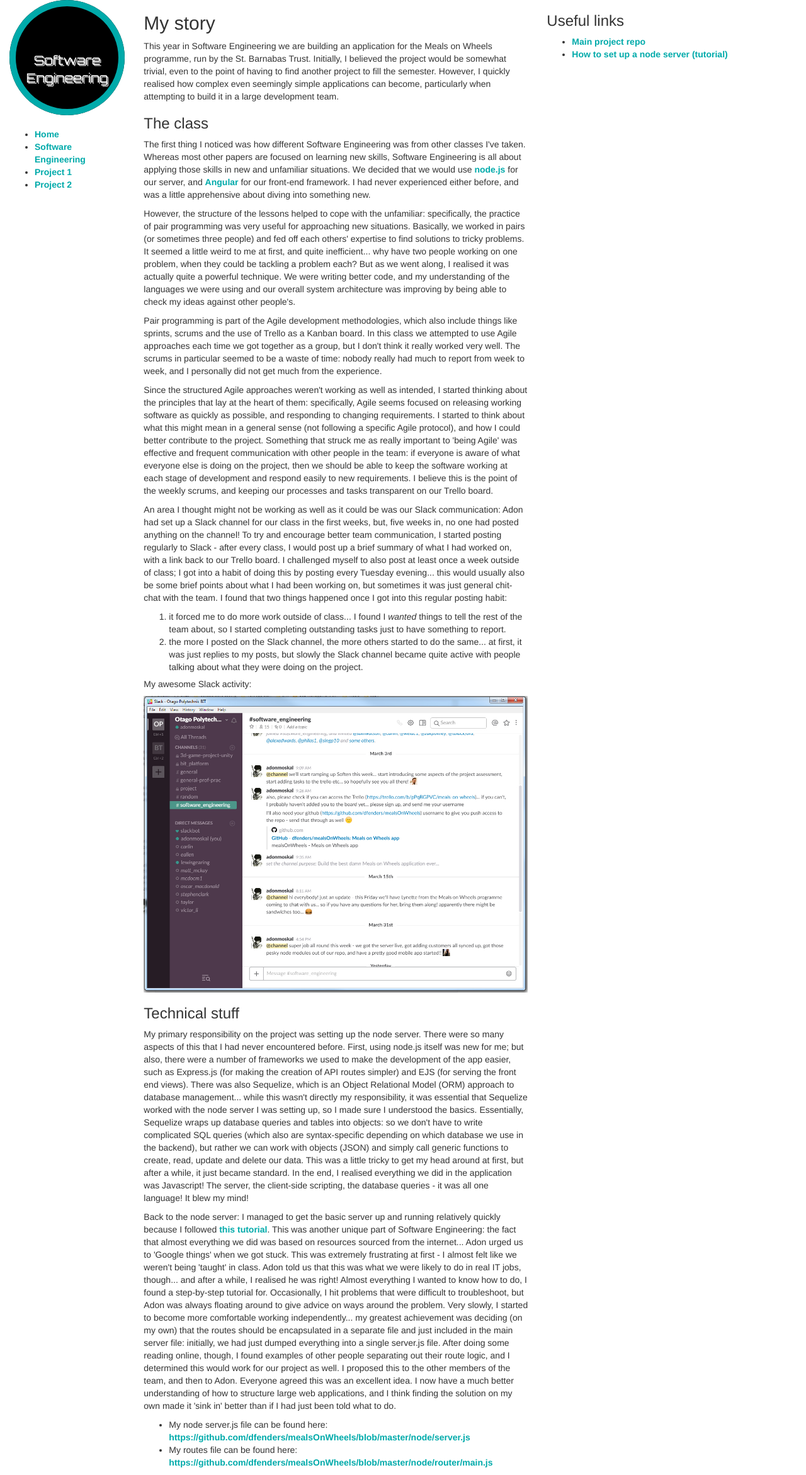
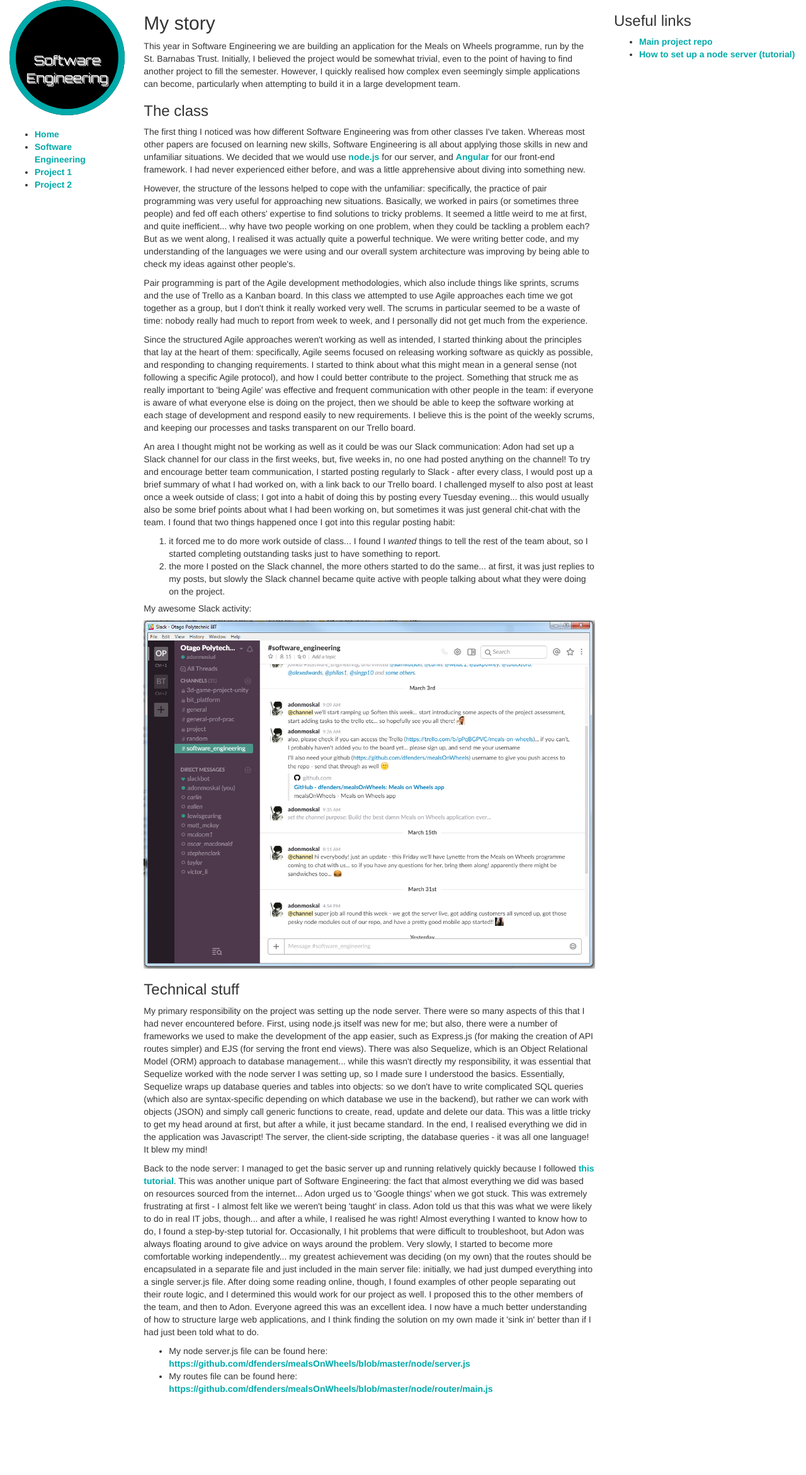
Before and after one commit to dfenders/portfolio, a Jekyll site: the page built from soften.html, in a window 1280 px wide. Shown: the whole page at 63% size. Built offline with Jekyll 4.4.1, drawn with Linux system fonts in a browser that asks for light colours; after the commit the page ends 2225 px from its top, so only the background shows below that.

Commit message:
Update page.html

```diff
--- a/_layouts/page.html
+++ b/_layouts/page.html
@@ -16,13 +16,13 @@
 			</ul>
 		</div>
 	</div>
-  	<div class="col-md-6">
+  	<div class="col-md-7">
 		<h2>My story</h2>
 		<p>
 			{{ content }}
 	  	</p>
   	</div>
-  	<div class="col-md-4">
+  	<div class="col-md-3">
 		<h3>Useful links</h3>
 		<ul>
 		{% for item in page.links %}
```
